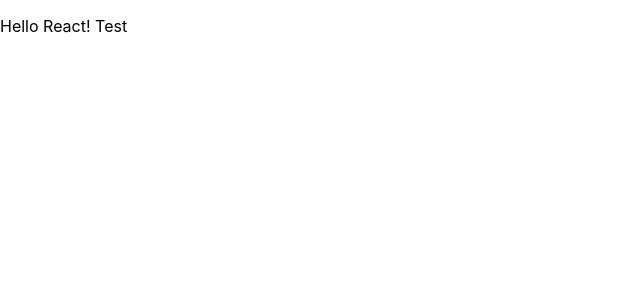
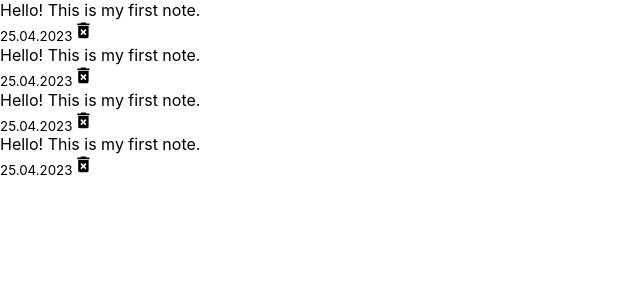
Before and after one commit to marialitwa/react-notes-app, a React (Create React App) app: page / in a window 1280 px wide. Shown: the top 300 px of the page, without its empty margins (0-640 px from the left). Built offline with nearby package versions, Linux system fonts and the light colour scheme.

Commit message:
Create note compenents

```diff
--- a/src/App.js
+++ b/src/App.js
@@ -1,5 +1,11 @@
+import NotesList from "./components/NotesList";
+
 const App = () => {
-  return <p>Hello React! Test</p>;
+  return <div className="container">
+
+      <NotesList />
+
+    </div>;
 }
 
 export default App;
--- /dev/null
+++ b/src/components/Note.js
@@ -0,0 +1,15 @@
+import { MdDeleteForever } from "react-icons/md";
+
+const Note = () => {
+    return(
+        <div className="note">
+            <span>Hello! This is my first note.</span>
+            <div className="note-footer">
+                <small>25.04.2023</small>
+                <MdDeleteForever className="delete-icon" size="1.3em"/>
+            </div>
+        </div>
+    )
+}
+
+export default Note;
--- /dev/null
+++ b/src/components/NotesList.js
@@ -0,0 +1,15 @@
+import Note from "./Note";
+
+const NotesList = () => {
+    return(
+        <div className="notes-list">
+            <Note />
+            <Note />
+            <Note />
+            <Note />
+        </div>
+
+    )
+};
+
+export default NotesList;
```
